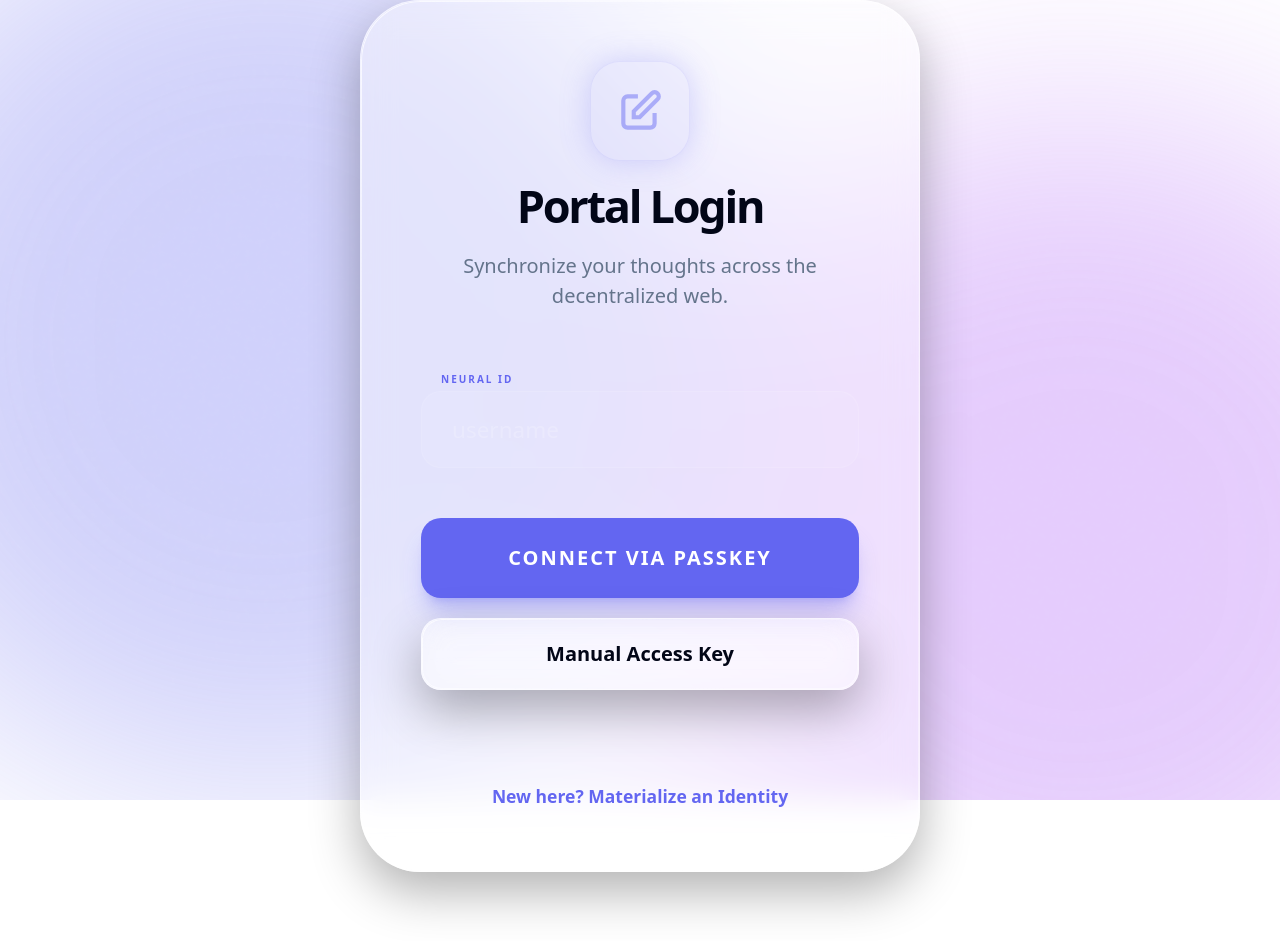
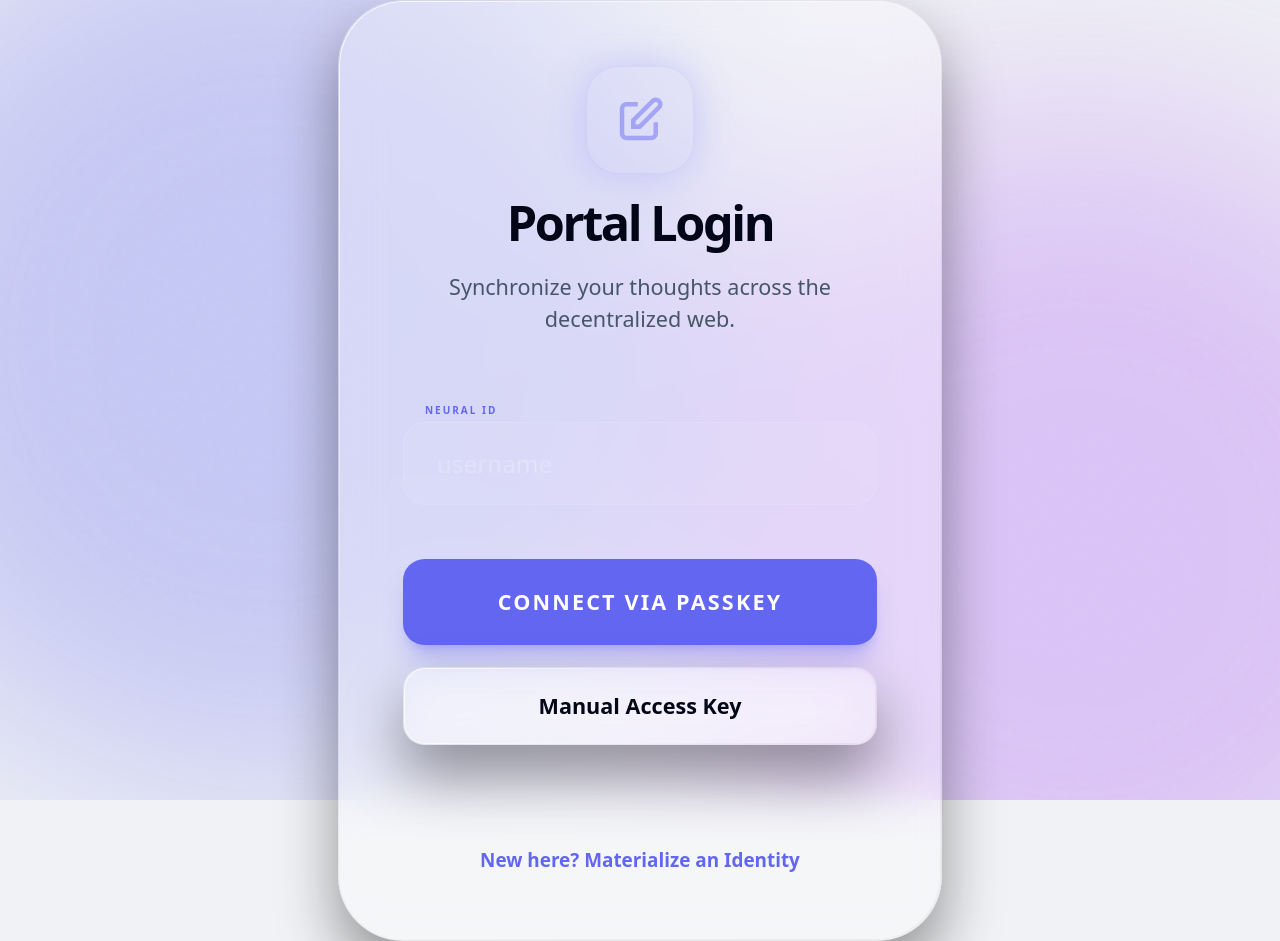
Before and after one commit to BandiAkarsh/Locanote, a SvelteKit app in the folder apps/web/: page / in a window 1280 px wide. Before the commit the page ends 872 px from the top, so only its background shows below. Built offline with nearby package versions, Linux system fonts and the light colour scheme.

Commit message:
ui(material): implement Glassmorphism 2.0 with symmetrical circular reveal and global interaction engine

```diff
--- a/apps/web/src/app.css
+++ b/apps/web/src/app.css
@@ -4,18 +4,21 @@
 
 @import "tailwindcss";
 
-/* 1. VIEW TRANSITIONS API (Portal & Circular Reveal) */
+/* 1. VIEW TRANSITIONS API (Symmetrical Circular Reveal) */
 ::view-transition-old(root),
 ::view-transition-new(root) {
   animation: none;
   mix-blend-mode: normal;
+  display: block;
 }
 
-::view-transition-old(root) { z-index: 1; }
-::view-transition-new(root) { z-index: 999; }
-
-.dark::view-transition-old(root) { z-index: 999; }
-.dark::view-transition-new(root) { z-index: 1; }
+/* Symmetrical ripple handling */
+::view-transition-new(root) {
+  z-index: 9999;
+}
+::view-transition-old(root) {
+  z-index: 1;
+}
 
 @custom-variant dark (&:where(.dark, .dark *));
 
@@ -26,14 +29,14 @@
   --font-sans: "Inter Variable", ui-sans-serif, system-ui, sans-serif;
   --font-mono: "JetBrains Mono Variable", ui-monospace, monospace;
 
-  --shadow-liquid: 0 20px 50px rgba(0, 0, 0, 0.3);
-  --shadow-glow: 0 0 30px var(--accent-glow);
+  --shadow-liquid: 0 30px 60px rgba(0, 0, 0, 0.4);
+  --shadow-glow: 0 0 40px var(--accent-glow);
 }
 
 :root {
   /* FLUID DESIGN TOKENS (2026 Standards) */
-  --space-unit: clamp(0.5rem, 1vw, 1rem);
-  --font-size-base: clamp(1rem, 0.5vw + 0.85rem, 1.25rem);
+  --space-unit: clamp(0.5rem, 1.2vw, 1.5rem);
+  --font-size-base: clamp(1rem, 0.6vw + 0.9rem, 1.35rem);
 
   /* DYNAMIC ACCENT (Controlled by Intent Engine) */
   --accent-liquid: #6366f1; /* Neutral Indigo */
@@ -42,28 +45,28 @@
   --brand-gradient: linear-gradient(135deg, #6366f1 0%, #a855f7 50%, #ec4899 100%);
 
   /* MATERIAL: FROSTED OPAL (Light Mode 2.0) */
-  --ui-bg: #ffffff;
-  --ui-surface: rgba(255, 255, 255, 0.4);
-  --ui-surface-elevated: rgba(255, 255, 255, 0.8);
-  --ui-border: rgba(255, 255, 255, 0.5);
-  --ui-border-inner: rgba(255, 255, 255, 0.8);
+  --ui-bg: #f0f2f5;
+  --ui-surface: rgba(255, 255, 255, 0.3);
+  --ui-surface-elevated: rgba(255, 255, 255, 0.7);
+  --ui-border: rgba(0, 0, 0, 0.05);
+  --ui-border-inner: rgba(255, 255, 255, 0.9);
   --ui-text: #020617;
-  --ui-text-muted: #64748b;
-  --ui-blur: 16px;
-  --ui-refraction: 10px;
+  --ui-text-muted: #475569;
+  --ui-blur: 20px;
+  --ui-refraction: 12px;
 }
 
 .dark {
   /* MATERIAL: OBSIDIAN GLASS (Dark Mode 2.0) */
-  --ui-bg: #000000;
-  --ui-surface: rgba(10, 10, 15, 0.4);
-  --ui-surface-elevated: rgba(20, 20, 30, 0.6);
-  --ui-border: rgba(255, 255, 255, 0.08);
-  --ui-border-inner: rgba(255, 255, 255, 0.15);
-  --ui-text: #f8fafc;
+  --ui-bg: #020205;
+  --ui-surface: rgba(5, 5, 10, 0.3);
+  --ui-surface-elevated: rgba(15, 15, 25, 0.5);
+  --ui-border: rgba(255, 255, 255, 0.05);
+  --ui-border-inner: rgba(255, 255, 255, 0.2);
+  --ui-text: #f1f5f9;
   --ui-text-muted: #94a3b8;
-  --ui-blur: 24px;
-  --ui-refraction: 20px;
+  --ui-blur: 30px;
+  --ui-refraction: 25px;
 }
 
 /* 2. PHYSICAL OPTICS (Glassmorphism 2.0) */
@@ -74,7 +77,7 @@
   border: 1px solid var(--ui-border);
   box-shadow: var(--shadow-liquid);
   overflow: hidden;
-  transition: all 0.5s cubic-bezier(0.34, 1.56, 0.64, 1);
+  transition: all 0.6s cubic-bezier(0.34, 1.56, 0.64, 1);
 }
 
 /* Specular Edge Lighting */
@@ -90,87 +93,75 @@
   pointer-events: none;
 }
 
-/* 3D "Pop-Forward" Interaction */
-.glass-2:hover, .glass-2:focus-within {
-  transform: translateY(-8px) scale(1.02) perspective(1000px) rotateX(2deg);
-  border-color: var(--accent-liquid);
-  box-shadow: 0 30px 60px rgba(0, 0, 0, 0.4), 0 0 20px var(--accent-glow);
+/* GLOBAL INTERACTION ENGINE (Pop-Forward) */
+button,
+[role="button"],
+.themed-card,
+.premium-card,
+.glass-2 {
+  transition: all 0.5s cubic-bezier(0.34, 1.56, 0.64, 1) !important;
 }
 
-/* 3. BACKGROUND ENGINE */
-.portal-bg {
+button:hover,
+[role="button"]:hover,
+.themed-card:hover,
+.premium-card:hover {
+  transform: translateY(-12px) scale(1.08) perspective(1200px) rotateX(3deg);
+  box-shadow: 0 40px 80px -20px rgba(0, 0, 0, 0.6), 0 0 30px var(--accent-glow);
+  filter: brightness(1.2);
+  z-index: 50 !important;
+}
+
+button:active,
+[role="button"]:active {
+  transform: translateY(-4px) scale(0.96);
+}
+
+/* 3. BACKGROUND ENGINE OVERLAYS */
+.liquid-mesh {
   position: fixed;
   inset: 0;
-  z-index: -100;
-  background: var(--ui-bg);
-  transition: background 1.5s ease-in-out;
+  z-index: -90;
+  pointer-events: none;
 }
 
-/* Nebula Dynamic Mesh */
-.nebula-canvas {
+.liquid-mesh::after {
+  content: '';
   position: absolute;
   inset: 0;
-  filter: url(#refraction) blur(40px);
-  opacity: 0.7;
-}
-
-/* Aura (Battery Efficient) */
-.aura-bg {
-  position: absolute;
-  inset: 0;
-  filter: blur(100px);
-  background: radial-gradient(circle at var(--mouse-x, 50%) var(--mouse-y, 50%), var(--accent-liquid) 0%, transparent 60%);
-  opacity: 0.4;
-  animation: aura-pulse 10s infinite alternate ease-in-out;
-}
-
-@keyframes aura-pulse {
-  from { opacity: 0.3; transform: scale(1); }
-  to { opacity: 0.5; transform: scale(1.1); }
+  background: var(--intent-bg-shift, transparent);
+  transition: background 2s ease-in-out;
+  mix-blend-mode: overlay;
+  opacity: 0.5;
 }
 
 /* 4. GENUI ATOMS */
 .toolbar-btn-active {
   background: var(--accent-liquid) !important;
   color: white !important;
-  box-shadow: 0 0 25px var(--accent-glow) !important;
-  transform: scale(1.15) translateY(-2px) !important;
-  border-color: rgba(255, 255, 255, 0.4) !important;
+  box-shadow: 0 0 30px var(--accent-glow) !important;
+  transform: scale(1.2) translateY(-4px) !important;
+  border: 2px solid white !important;
+  outline: 2px solid var(--accent-liquid) !important;
+  z-index: 100;
 }
 
 /* Floating Navigation Dock */
 .spatial-dock {
   position: fixed;
-  bottom: 2.5rem;
+  bottom: 3rem;
   left: 50%;
   transform: translateX(-50%);
   display: flex;
   align-items: center;
   gap: 0.75rem;
-  padding: 0.8rem;
+  padding: 1rem;
   background: var(--ui-surface-elevated);
-  backdrop-filter: blur(20px);
-  border: 1px solid var(--ui-border);
+  backdrop-filter: blur(30px);
+  border: 1px solid var(--ui-border-inner);
   border-radius: 9999px;
-  box-shadow: 0 25px 60px rgba(0, 0, 0, 0.5);
+  box-shadow: 0 30px 70px rgba(0, 0, 0, 0.6);
   z-index: 1000;
-  transition: all 0.6s cubic-bezier(0.34, 1.56, 0.64, 1);
-}
-
-/* Mobile Bottom Sheet */
-@media (max-width: 640px) {
-  .mobile-sheet {
-    position: fixed;
-    bottom: 0;
-    left: 0;
-    right: 0;
-    border-radius: 2rem 2rem 0 0 !important;
-    transform: translateY(100%);
-    transition: transform 0.4s cubic-bezier(0.16, 1, 0.3, 1);
-  }
-  .mobile-sheet-open {
-    transform: translateY(0);
-  }
 }
 
 @layer base {
@@ -188,6 +179,6 @@
   .scrollbar-hide { -ms-overflow-style: none; scrollbar-width: none; }
 
   .text-shadow-glow {
-    text-shadow: 0 0 10px var(--accent-glow);
+    text-shadow: 0 0 15px var(--accent-glow);
   }
 }
```
